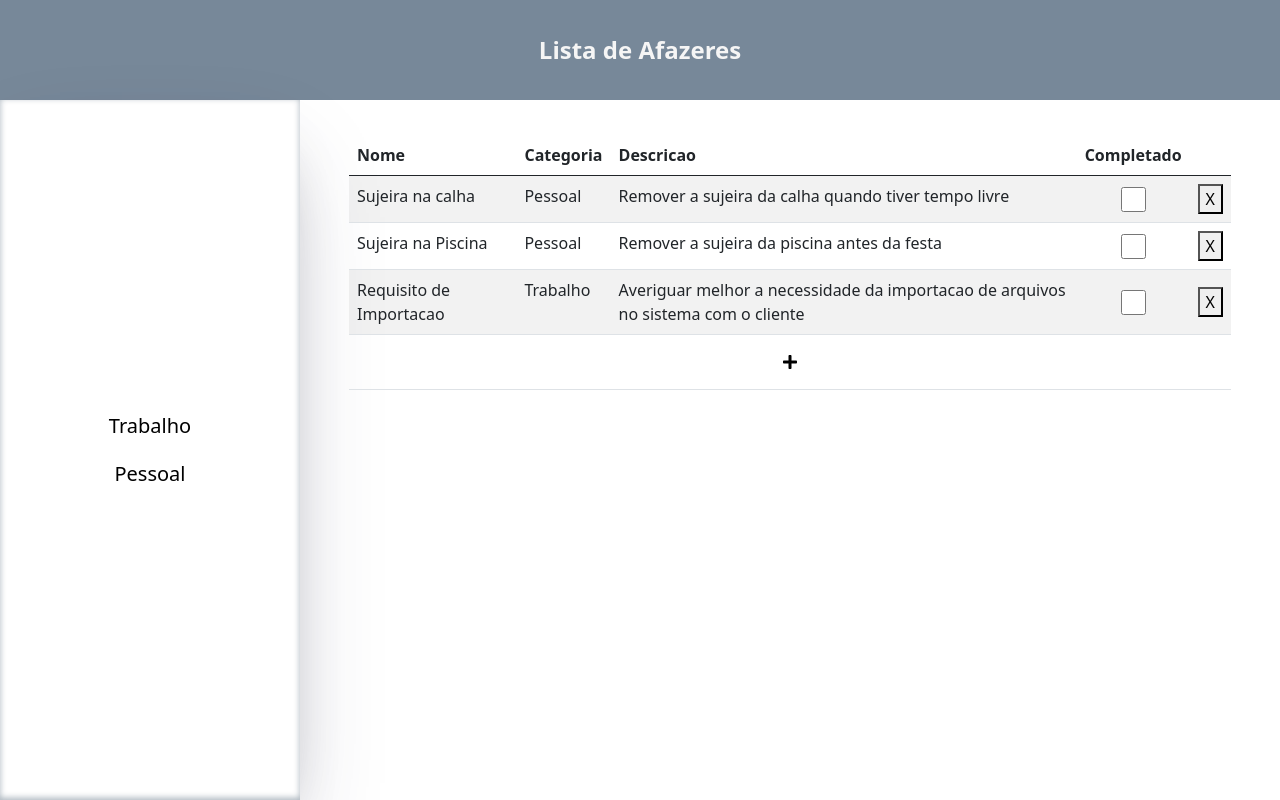
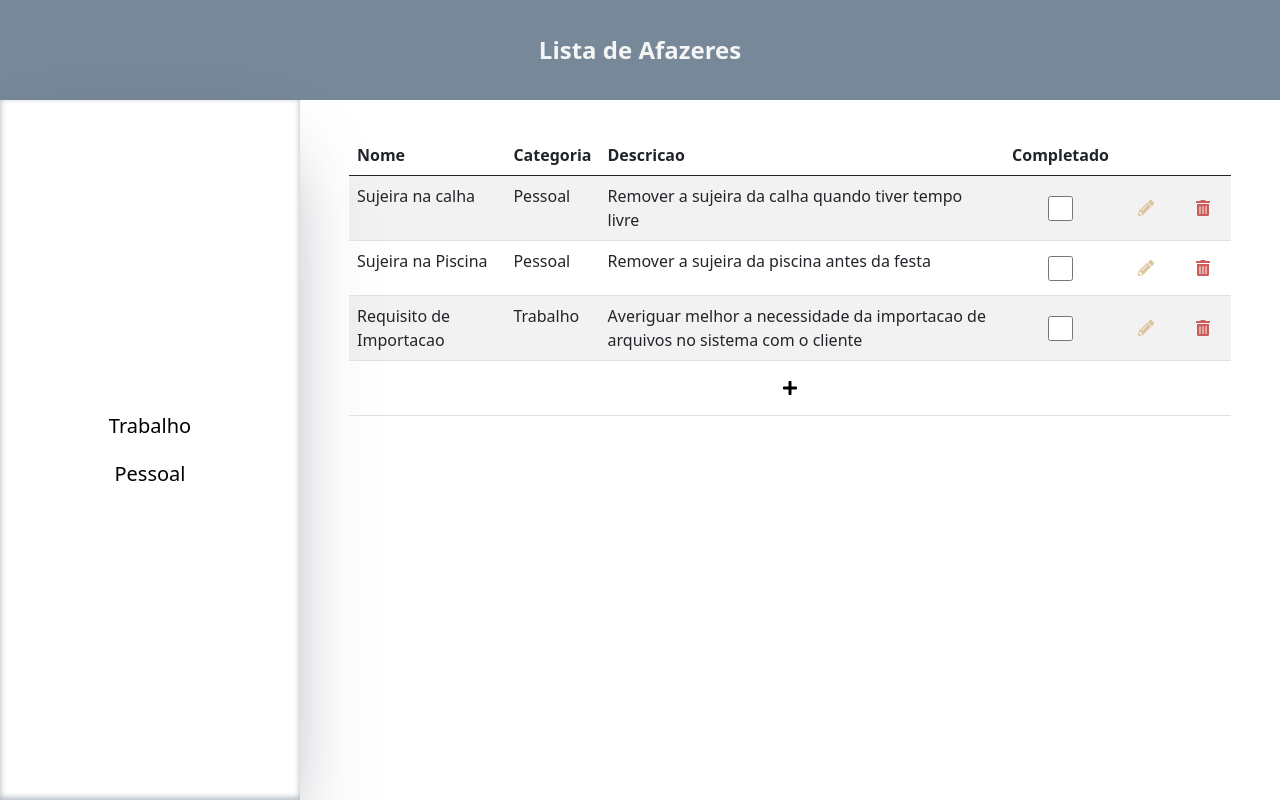
Before and after one commit to jaisonrobson/todofoursales, a React (Create React App) app: page / in a window 1280 px wide. Built offline with nearby package versions, Linux system fonts and the light colour scheme.

Commit message:
feito esqueleto do botao de edicao e remocao nos afazeres

```diff
--- a/src/views/todo/activities/Activities.jsx
+++ b/src/views/todo/activities/Activities.jsx
@@ -1,11 +1,33 @@
 import './Activities.css'
 import React from 'react'
-import { faPlus } from '@fortawesome/free-solid-svg-icons'
+import { faPencilAlt, faPlus, faTrashAlt } from '@fortawesome/free-solid-svg-icons'
 
 import Table from 'components/layout/Table'
 import Button from 'components/layout/Button'
 import Icon from 'components/layout/Icon'
 import { withReducerContextConsumer } from 'contexts/withReducerContext'
+
+const RemoveTodoButton = (props) => (
+    <Button
+        textColor="indianred"
+        buttonColor="transparent"
+        hoverColor="indianred"
+        activeColor="#6e1f1f"
+    >
+        <Icon icon={faTrashAlt} />
+    </Button>
+)
+
+const EditTodoButton = (props) => (
+    <Button
+        textColor="#ddc69b"
+        buttonColor="transparent"
+        hoverColor="#ddc69b"
+        activeColor="#856d42"
+    >
+        <Icon icon={faPencilAlt} />
+    </Button>
+)
 
 const TodosTableHeader = (props) => (
     <thead>
@@ -22,8 +44,7 @@ const TodosTableHeader = (props) => (
             <th>
                 Completado
             </th>
-            <th>
-            </th>
+            <th colSpan="2" />
         </tr>
     </thead>
 )
@@ -47,7 +68,12 @@ const TodosTableBody = (props) => (
             </td>
             <td>
                 <div className="tablecell-container">
-                    <button>X</button>
+                    <EditTodoButton />
+                </div>
+            </td>
+            <td>
+                <div className="tablecell-container">
+                    <RemoveTodoButton />
                 </div>
             </td>
         </tr>
@@ -68,7 +94,12 @@ const TodosTableBody = (props) => (
             </td>
             <td>
                 <div className="tablecell-container">
-                    <button>X</button>
+                    <EditTodoButton />
+                </div>
+            </td>
+            <td>
+                <div className="tablecell-container">
+                    <RemoveTodoButton />
                 </div>
             </td>
         </tr>
@@ -89,12 +120,17 @@ const TodosTableBody = (props) => (
             </td>
             <td>
                 <div className="tablecell-container">
-                    <button>X</button>
+                    <EditTodoButton />
+                </div>
+            </td>
+            <td>
+                <div className="tablecell-container">
+                    <RemoveTodoButton />
                 </div>
             </td>
         </tr>
         <tr>
-            <td colSpan="5">
+            <td colSpan="6">
                 <div className="tablecell-container">
                     <Button
                         block
```
